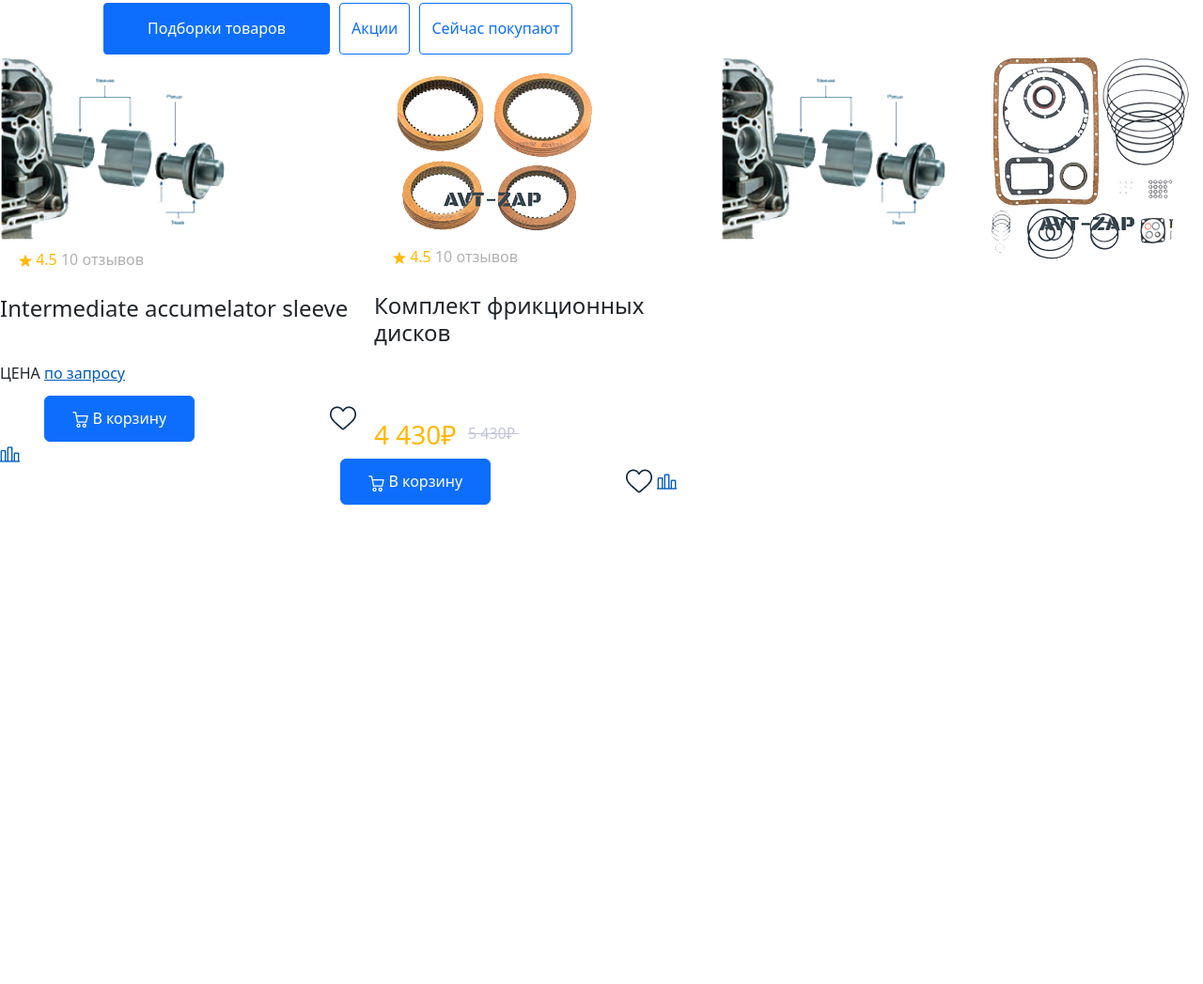
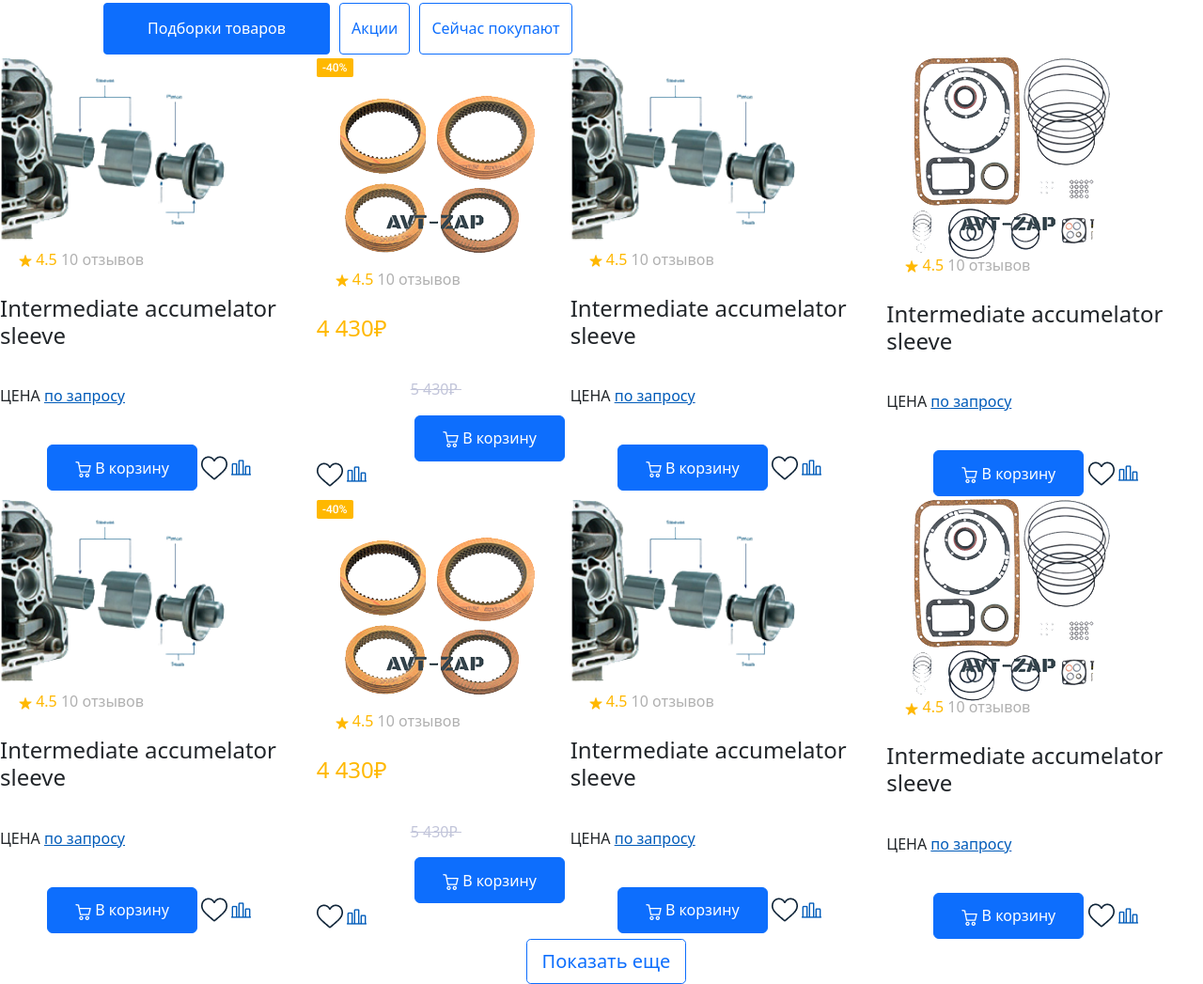
Before and after one commit to nadyakunkevych/html_module, a plain HTML site: page project-HTML/project template.html in a window 1280 px wide. Shown: the part 1064-2111 px from the top of the page at 94% size. Before the commit the page ends 1601 px from the top, so only its background shows below. Drawn offline with nearby package versions, Linux system fonts and the light colour scheme.

Commit message:
add hw88

```diff
--- a/project-HTML/project template.html
+++ b/project-HTML/project template.html
@@ -207,42 +207,103 @@
 </div>
 
   <div class="product-items-blocks">
+
     <div class="block-item"><img src="images/avt-zap_main_page_v01%20(1)йцу%2012.png" alt="avt">
     <p> <img src="images/Star%202.png" alt="star">  <span> 4.5 </span> 10 отзывов </p>
       <h4>Intermediate accumelator sleeve </h4>
       <p2> ЦЕНА <span> по запросу</span> </p2>
+
       <button type="button"  class="btn btn-primary"> <img src="images/Group.png" alt="cart"> В корзину </button>
       <img src="images/heart%201.png" alt="heart">
      <img src="images/Group%20147.png" alt="diagram">
-    </div>
-
-
-    <div class="block-item"> <img src="images/avt-zap_main_page_v01%20(1)йцу%207.png" alt="avt">
-    <p> <img src="images/Star%202.png" alt="star">  <span> 4.5 </span> 10 отзывов </p>
-    <h4>Комплект фрикционных дисков</h4>
-      <h3> <span> 4 430₽</span> </h3>
-      <p3> <span> 5 430₽ </span> </p3>
-      <button type="button"  class="btn btn-primary"> <img src="images/Group.png" alt="cart"> В корзину </button>
-      <img src="images/heart%201.png" alt="heart">
-      <img src="images/Group%20147.png" alt="diagram">
-    </div>
-    <div class="block-item"><img src="images/avt-zap_main_page_v01%20(1)йцу%2012.png" alt="avt"> </div>
-    <div class="block-item"> <img src="images/avt-zap_main_page_v01%20(1)йцу%2013.png" alt="avt"> </div>
+        </div>
 
 
 
 
+    <div class="block-item">   <img src="images/Group%20231.png" alt="Group231"> <img src="images/avt-zap_main_page_v01%20(1)йцу%207.png" alt="avt">
+    <p> <img src="images/Star%202.png" alt="star">  <span> 4.5 </span> 10 отзывов </p>
+
+    <h4 Комплект фрикционных дисков > <span> 4 430₽</span> </h4>
+      <p3> <span> 5 430₽ </span>  </p3>
+
+      <button type="button"  class="btn btn-primary"> <img src="images/Group.png" alt="cart"> В корзину </button>
+      <img src="images/heart%201.png" alt="heart">
+      <img src="images/Group%20147.png" alt="diagram">
+
 
     </div>
+    <div class="block-item"><img src="images/avt-zap_main_page_v01%20(1)йцу%2012.png" alt="avt">
+    <p> <img src="images/Star%202.png" alt="star">  <span> 4.5 </span> 10 отзывов </p>
+    <h4>Intermediate accumelator sleeve </h4>
+    <p2> ЦЕНА <span> по запросу</span> </p2>
+    <button type="button"  class="btn btn-primary"> <img src="images/Group.png" alt="cart"> В корзину </button>
+    <img src="images/heart%201.png" alt="heart">
+    <img src="images/Group%20147.png" alt="diagram">
+    </div>
+    <div class="block-item"> <img src="images/avt-zap_main_page_v01%20(1)йцу%2013.png" alt="avt">
+      <p> <img src="images/Star%202.png" alt="star">  <span> 4.5 </span> 10 отзывов </p>
+      <h4>Intermediate accumelator sleeve </h4>
+      <p2> ЦЕНА <span> по запросу</span> </p2>
+      <button type="button"  class="btn btn-primary"> <img src="images/Group.png" alt="cart"> В корзину </button>
+      <img src="images/heart%201.png" alt="heart">
+      <img src="images/Group%20147.png" alt="diagram"> </div>
+    </div>
+  </div>
 
 
 
 
 
 
+<div class="product-items-blocks">
+
+  <div class="block-item"><img src="images/avt-zap_main_page_v01%20(1)йцу%2012.png" alt="avt">
+    <p> <img src="images/Star%202.png" alt="star">  <span> 4.5 </span> 10 отзывов </p>
+    <h4>Intermediate accumelator sleeve </h4>
+    <p2> ЦЕНА <span> по запросу</span> </p2>
+
+    <button type="button"  class="btn btn-primary"> <img src="images/Group.png" alt="cart"> В корзину </button>
+    <img src="images/heart%201.png" alt="heart">
+    <img src="images/Group%20147.png" alt="diagram">
+  </div>
 
 
 
+
+  <div class="block-item">   <img src="images/Group%20231.png" alt="Group231"> <img src="images/avt-zap_main_page_v01%20(1)йцу%207.png" alt="avt">
+    <p> <img src="images/Star%202.png" alt="star">  <span> 4.5 </span> 10 отзывов </p>
+
+    <h4 Комплект фрикционных дисков > <span> 4 430₽</span> </h4>
+    <p3> <span> 5 430₽ </span>  </p3>
+
+    <button type="button"  class="btn btn-primary"> <img src="images/Group.png" alt="cart"> В корзину </button>
+    <img src="images/heart%201.png" alt="heart">
+    <img src="images/Group%20147.png" alt="diagram">
+
+
+  </div>
+  <div class="block-item"><img src="images/avt-zap_main_page_v01%20(1)йцу%2012.png" alt="avt">
+    <p> <img src="images/Star%202.png" alt="star">  <span> 4.5 </span> 10 отзывов </p>
+    <h4>Intermediate accumelator sleeve </h4>
+    <p2> ЦЕНА <span> по запросу</span> </p2>
+    <button type="button"  class="btn btn-primary"> <img src="images/Group.png" alt="cart"> В корзину </button>
+    <img src="images/heart%201.png" alt="heart">
+    <img src="images/Group%20147.png" alt="diagram">
+  </div>
+  <div class="block-item"> <img src="images/avt-zap_main_page_v01%20(1)йцу%2013.png" alt="avt">
+    <p> <img src="images/Star%202.png" alt="star">  <span> 4.5 </span> 10 отзывов </p>
+    <h4>Intermediate accumelator sleeve </h4>
+    <p2> ЦЕНА <span> по запросу</span> </p2>
+    <button type="button"  class="btn btn-primary"> <img src="images/Group.png" alt="cart"> В корзину </button>
+    <img src="images/heart%201.png" alt="heart">
+    <img src="images/Group%20147.png" alt="diagram"> </div>
+</div>
+</div>
+
+<div class="button-bottom">
+<button type="button" class="btn btn-outline-primary btn-lg">Показать еще</button>
+  </div>
 
 </div>
 <script src="https://cdn.jsdelivr.net/npm/@popperjs/core@2.10.2/dist/umd/popper.min.js" integrity="sha384-7+zCNj/IqJ95wo16oMtfsKbZ9ccEh31eOz1HGyDuCQ6wgnyJNSYdrPa03rtR1zdB" crossorigin="anonymous"></script>
--- a/project-HTML/project-HTML.css
+++ b/project-HTML/project-HTML.css
@@ -363,17 +363,12 @@ body > div > div.bucket.container-fluid > div > div > button{
      bottom: 70px;
 }
 
-.block-item p2 {
-    position: relative;
-    bottom: 46px;
-}
 
 .block-item button {
     width: 160px;
     height: 49px;
     border-radius: 6px;
-    position: relative;
-    right: 140px;
+
 
 }
 
@@ -401,12 +396,17 @@ body > div > div.bucket.container-fluid > div > div > button{
 .block-item p2 > span {
     text-decoration: underline;
     color: #005BB9;
+
 }
-.block-item h3 > span {
+
+.block-item p2 {
+    position: relative;
+    bottom: 40px;
+}
+.block-item h4 > span {
     color: #FFB800;
-    /*position: relative;*/
-    /*bottom: 35px;*/
-
+    height: 26px;
+    width: 72px;
 
 }
 .block-item p3 > span {
@@ -429,3 +429,10 @@ body > div > div.bucket.container-fluid > div > div > button{
 .btn-primary {
     margin-left: 50px;
 }
+
+
+.button-bottom {
+    display: flex;
+    justify-content: center;
+
+}
```
Also changed, not shown: project-HTML/images/Group 231.png (added).
